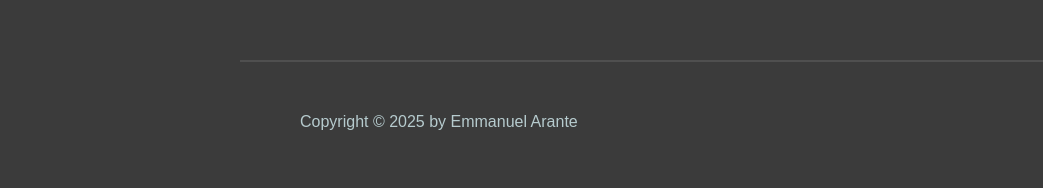
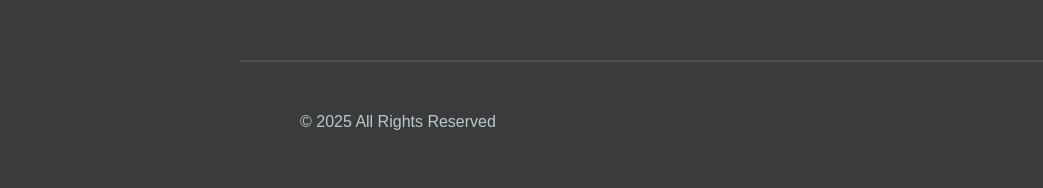
Before and after one commit to earante/earante.github.io, a plain HTML site: page index.html in a window 1280 px wide. Shown: the part 7879-8067 px from the top of the page, 0-1043 px from the left. Drawn offline with Linux system fonts and the light colour scheme; a web font is replaced by a local one.

Commit message:
Footer Changed

```diff
--- a/index.html
+++ b/index.html
@@ -732,7 +732,7 @@
         <div class="container">
           <div class="row gy-4 justify-content-between">
             <div class="col-auto">
-              <p class="mb-0">Copyright &copy 2025 by Emmanuel Arante</p>
+              <p class="mb-0">&copy 2025 All Rights Reserved</p>
             </div>
             <div class="col-auto">
               <div class="social-icons">
```
